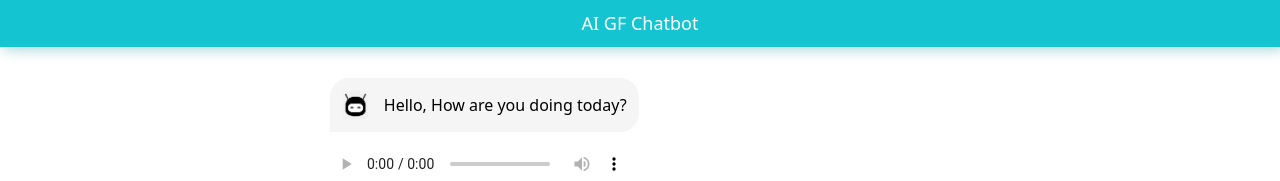
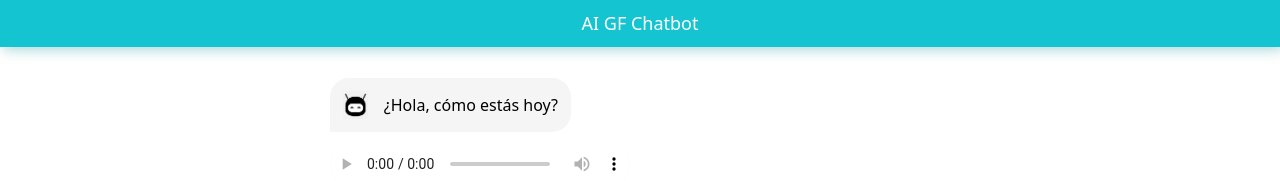
Before and after one commit to vegasnc/Grilfriend-AI-Frontend, a Next.js app: page / in a window 1280 px wide. Shown: the top 181 px of the page. Built offline with nearby package versions, Linux system fonts and the light colour scheme.

Commit message:
[Update] Change the greeting message to Spanish

```diff
--- a/components/ui/ChatBox.tsx
+++ b/components/ui/ChatBox.tsx
@@ -25,7 +25,7 @@ export default function ChatBox(props: PropsType) {
     }>({
         messages: [
             {
-                message: 'Hello, How are you doing today?',
+                message: '¿Hola, cómo estás hoy?',
                 type: 'apiMessage',
                 audio: ""
             }
```
